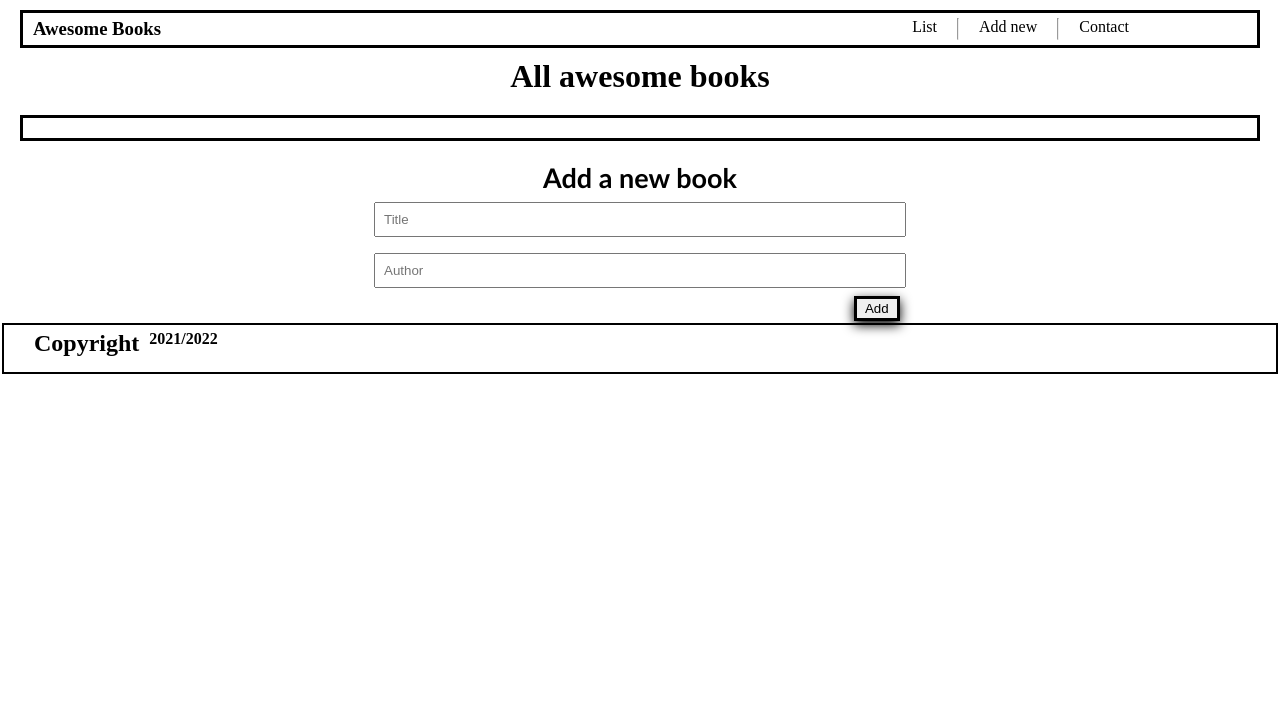
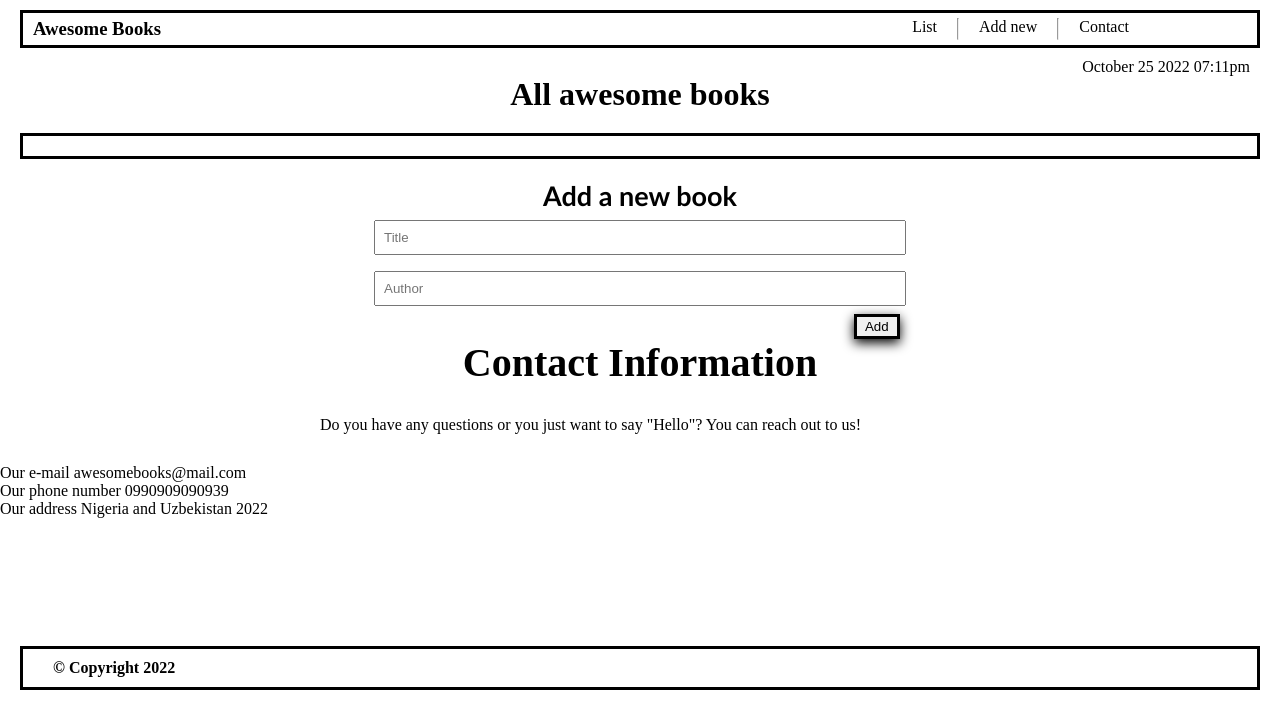
Before and after one commit to akhror-valiev/awesome-books, a website: page index.html in a window 1280 px wide. Drawn offline with Linux system fonts and the light colour scheme.

Commit message:
Add contact section and style to the project

```diff
--- a/index.html
+++ b/index.html
@@ -13,13 +13,16 @@
     <header>
         <h3>Awesome Books</h3>
         <nav>
-            <ul>
+            <ul class="nav-link">
                 <li onclick="NavClick('list')">List</li><hr>
                 <li onclick="NavClick('add-new')">Add new</li><hr>
                 <li onclick="NavClick('contact')">Contact</li>
             </ul>
         </nav>
+
+
     </header>
+    <p class="time">October 25 2022 07:11pm</p>
     <main class="main" id="my-main">
         <h1>All awesome books</h1>
         <section class="AddBook" id="add-new">
@@ -39,6 +42,17 @@
         <button type="submit" id="add-button" class="Add-BTN">Add</button>
     </form>
 
+    <section class="contact-section">
+        <h1>Contact Information</h1>
+        <p>Do you have any questions or you just want to say "Hello"?
+            You can reach out to us!
+        </p>
+        <ul>
+            <li>Our e-mail awesomebooks@mail.com</li>
+            <li>Our phone number 0990909090939</li>
+            <li>Our address Nigeria and Uzbekistan 2022</li>
+        </ul>
+    </section>
 
 
 
@@ -47,9 +61,10 @@
 
 
 
-    <footer>
-        <h2>Copyright</h2>
-        <b>2021/2022</b>
+
+    <footer class="footer">
+        <p>&copy; Copyright 2022</p>
+
     </footer>
     <script src="js/class.js"></script>
 </body>
--- a/styles.css
+++ b/styles.css
@@ -16,6 +16,11 @@ nav ul {
   gap: 20px;
   list-style-type: none;
   cursor: pointer;
+}
+
+.time {
+  text-align: right;
+  margin: 0 30px 0 0;
 }
 
 .form-none {
@@ -44,7 +49,6 @@ hr {
 
 #list ul {
   list-style-type: none;
-
 }
 
 .book-odd {
@@ -112,10 +116,43 @@ hr {
   color: red;
 }
 
-footer {
+.contact-section {
+  display: flex;
+  flex-direction: column;
+  gap: 30px;
+}
+
+.contact-section h1 {
+  text-align: center;
+  font-size: 2.5rem;
+}
+
+.contact-section p {
+  text-align: start;
+  font-size: 1rem;
+  padding: 0 25% 0 25%;
+}
+
+.contact-section .nav-link {
+  display: flex;
+  align-items: flex-start;
+  flex-direction: column;
+  margin-left: 40%;
+  gap: 5px;
+  font-size: 1.2rem;
+}
+
+.footer {
   display: flex;
   gap: 10px;
-  padding: 5px 30px 15px 30px;
-  border: 2px solid black;
-  margin: 2px;
+  padding: 10px 30px 10px 30px;
+  border: 3.5px solid black;
+  margin: 10% 20px 10px 20px;
 }
+
+.footer p {
+  font-weight: bold;
+  display: flex;
+  align-items: center;
+  justify-content: center;
+}
```
